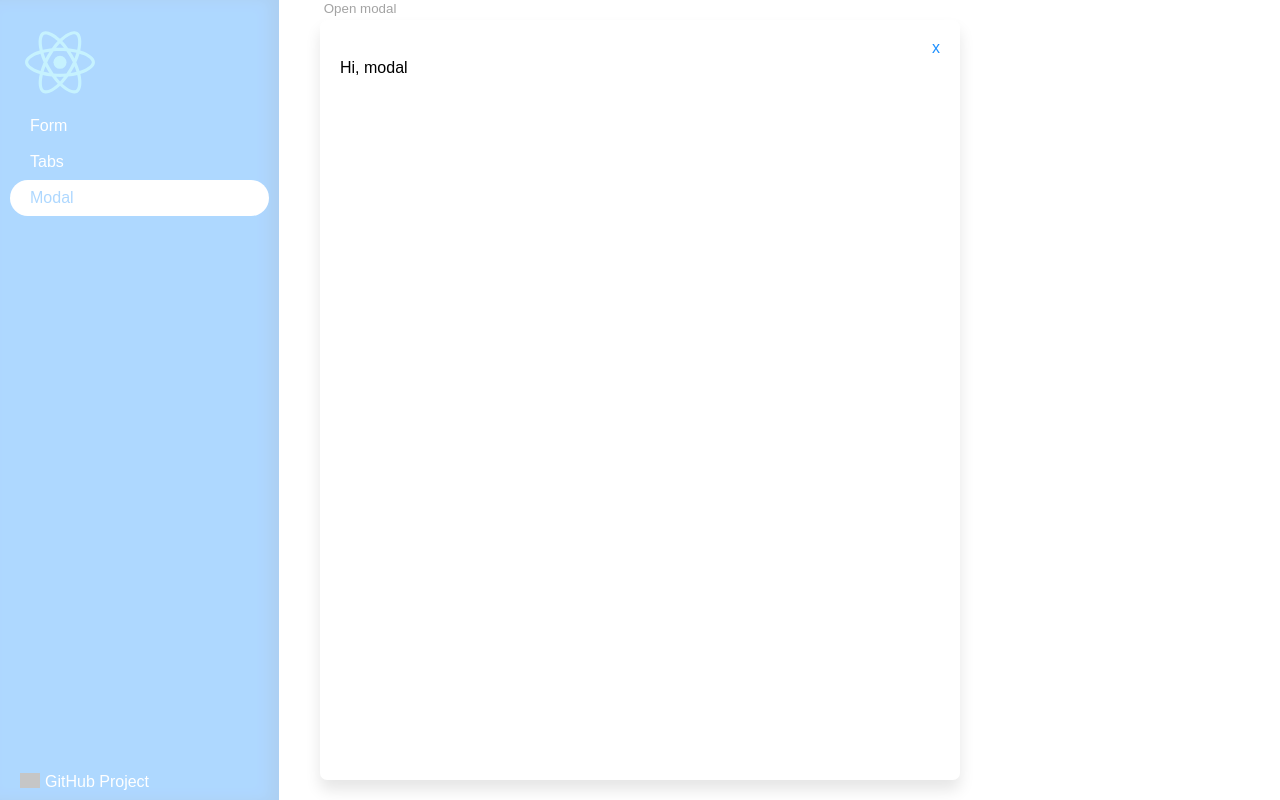
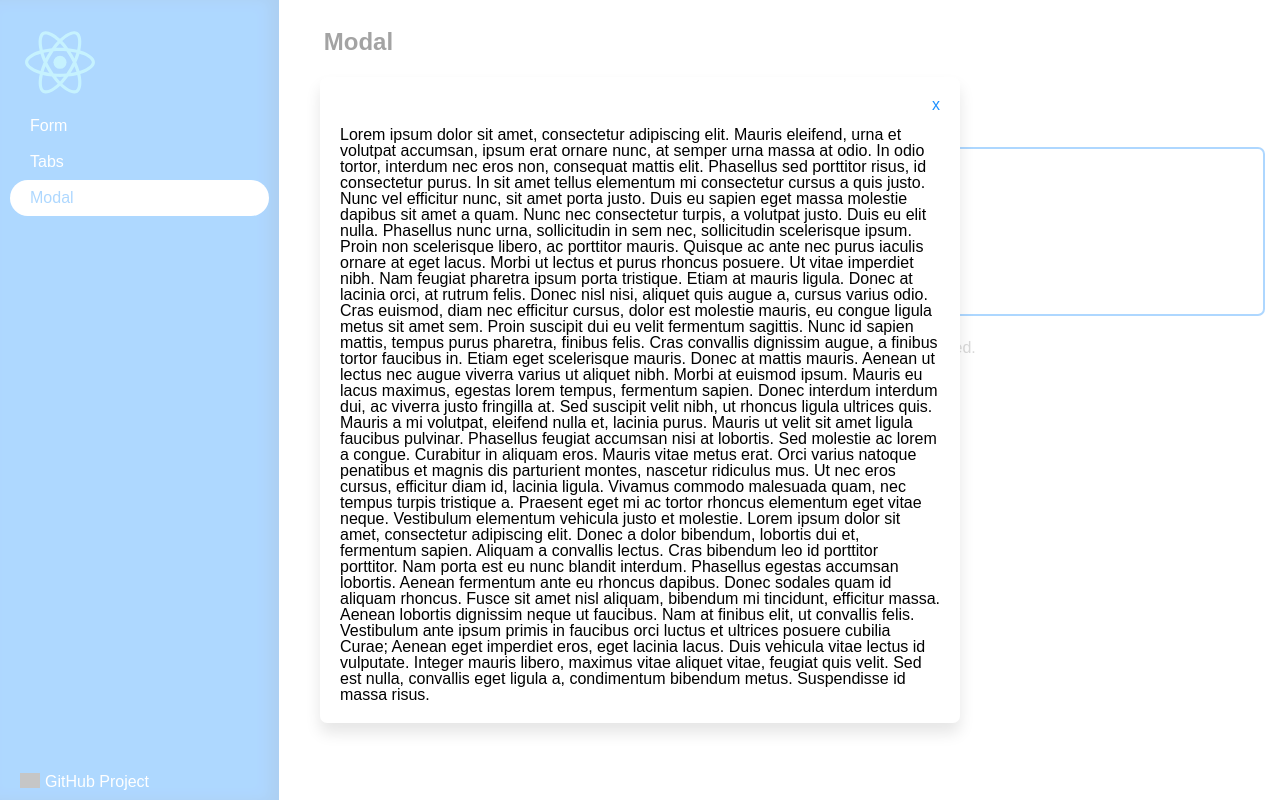
Before and after one commit to erikmonjas/react-component-library, a React (Create React App) app: page /modal in a window 1280 px wide. Both pictures are taken after a click on the button "Open modal". Built offline with nearby package versions, Linux system fonts and the light colour scheme; grey boxes are pictures that could not be loaded.

Commit message:
feature: modal

```diff
--- a/src/components/Modal/index.js
+++ b/src/components/Modal/index.js
@@ -16,6 +16,15 @@ const Modal = ({ children, launcher }) => {
       });
   }, []);
 
+  useEffect(() => {
+    const modalInner = wrapper.current.querySelector(".modal__inner");
+    const modalContent = wrapper.current.querySelector(".modal__content");
+
+    if (modalInner.clientHeight - 70 < modalContent.clientHeight) {
+      modalInner.style.overflowY = "auto";
+    }
+  }, [isOpen]);
+
   return (
     <div className={`modal ${isOpen ? "" : "d-none"}`} ref={wrapper}>
       <div className="modal__background" />
@@ -23,7 +32,7 @@ const Modal = ({ children, launcher }) => {
         <span className="modal__close" onClick={() => setOpen(false)}>
           x
         </span>
-        {children}
+        <div className="modal__content">{children}</div>
       </div>
     </div>
   );
--- a/src/components/Modal/modal.scss
+++ b/src/components/Modal/modal.scss
@@ -10,6 +10,7 @@ $componentName: modal;
   display: flex;
   justify-content: center;
   align-items: center;
+  z-index: 10;
 }
 
 .#{$componentName}__background {
@@ -24,14 +25,13 @@ $componentName: modal;
 .#{$componentName}__inner {
   position: relative;
   width: 50%;
-  height: calc(100% - 40px);
+  max-height: calc(100% - 40px);
   min-width: 300px;
   background-color: #fff;
   box-shadow: 0px 10px 15px 0px rgba(0,0,0,0.1);
   border-radius: 7px;
   padding: 20px;
-  padding-top: 40px;
-  z-index: 1;
+  padding-top: 50px;
 }
 
 .#{$componentName}__close {
--- a/src/containers/ModalContainer.js
+++ b/src/containers/ModalContainer.js
@@ -1,15 +1,8 @@
 import React from "react";
-import Modal from "../components/Modal";
+import ModalDemo from "../demos/modal";
 
 const ModalContainer = () => {
-  return (
-    <div>
-      <button id="modal-launcher">Open modal</button>
-      <Modal launcher="modal-launcher">
-        <p>Hi, modal</p>
-      </Modal>
-    </div>
-  );
+  return <ModalDemo />;
 };
 
 export default ModalContainer;
--- /dev/null
+++ b/src/demos/modal/index.js
@@ -0,0 +1,90 @@
+import React from "react";
+import MarkDown from "markdown-to-jsx";
+import Modal from "../../components/Modal";
+
+const ModalDemo = () => {
+  const md = `
+    <button id="modal-launcher" className="button">
+      Open modal
+    </button>
+    <Modal launcher="modal-launcher">
+      <p>Hi, modal</p>
+    </Modal>
+  `;
+  return (
+    <>
+      <h2 className="fz-24 mb-40 font-weight-bold mt-30">Modal</h2>
+      <button id="modal-launcher" className="button">
+        Open modal
+      </button>
+      <Modal launcher="modal-launcher">
+        <p>
+          Lorem ipsum dolor sit amet, consectetur adipiscing elit. Mauris
+          eleifend, urna et volutpat accumsan, ipsum erat ornare nunc, at semper
+          urna massa at odio. In odio tortor, interdum nec eros non, consequat
+          mattis elit. Phasellus sed porttitor risus, id consectetur purus. In
+          sit amet tellus elementum mi consectetur cursus a quis justo. Nunc vel
+          efficitur nunc, sit amet porta justo. Duis eu sapien eget massa
+          molestie dapibus sit amet a quam. Nunc nec consectetur turpis, a
+          volutpat justo. Duis eu elit nulla. Phasellus nunc urna, sollicitudin
+          in sem nec, sollicitudin scelerisque ipsum. Proin non scelerisque
+          libero, ac porttitor mauris. Quisque ac ante nec purus iaculis ornare
+          at eget lacus. Morbi ut lectus et purus rhoncus posuere. Ut vitae
+          imperdiet nibh. Nam feugiat pharetra ipsum porta tristique. Etiam at
+          mauris ligula. Donec at lacinia orci, at rutrum felis. Donec nisl
+          nisi, aliquet quis augue a, cursus varius odio. Cras euismod, diam nec
+          efficitur cursus, dolor est molestie mauris, eu congue ligula metus
+          sit amet sem. Proin suscipit dui eu velit fermentum sagittis. Nunc id
+          sapien mattis, tempus purus pharetra, finibus felis. Cras convallis
+          dignissim augue, a finibus tortor faucibus in. Etiam eget scelerisque
+          mauris. Donec at mattis mauris. Aenean ut lectus nec augue viverra
+          varius ut aliquet nibh. Morbi at euismod ipsum. Mauris eu lacus
+          maximus, egestas lorem tempus, fermentum sapien. Donec interdum
+          interdum dui, ac viverra justo fringilla at. Sed suscipit velit nibh,
+          ut rhoncus ligula ultrices quis. Mauris a mi volutpat, eleifend nulla
+          et, lacinia purus. Mauris ut velit sit amet ligula faucibus pulvinar.
+          Phasellus feugiat accumsan nisi at lobortis. Sed molestie ac lorem a
+          congue. Curabitur in aliquam eros. Mauris vitae metus erat. Orci
+          varius natoque penatibus et magnis dis parturient montes, nascetur
+          ridiculus mus. Ut nec eros cursus, efficitur diam id, lacinia ligula.
+          Vivamus commodo malesuada quam, nec tempus turpis tristique a.
+          Praesent eget mi ac tortor rhoncus elementum eget vitae neque.
+          Vestibulum elementum vehicula justo et molestie. Lorem ipsum dolor sit
+          amet, consectetur adipiscing elit. Donec a dolor bibendum, lobortis
+          dui et, fermentum sapien. Aliquam a convallis lectus. Cras bibendum
+          leo id porttitor porttitor. Nam porta est eu nunc blandit interdum.
+          Phasellus egestas accumsan lobortis. Aenean fermentum ante eu rhoncus
+          dapibus. Donec sodales quam id aliquam rhoncus. Fusce sit amet nisl
+          aliquam, bibendum mi tincidunt, efficitur massa. Aenean lobortis
+          dignissim neque ut faucibus. Nam at finibus elit, ut convallis felis.
+          Vestibulum ante ipsum primis in faucibus orci luctus et ultrices
+          posuere cubilia Curae; Aenean eget imperdiet eros, eget lacinia lacus.
+          Duis vehicula vitae lectus id vulputate. Integer mauris libero,
+          maximus vitae aliquet vitae, feugiat quis velit. Sed est nulla,
+          convallis eget ligula a, condimentum bibendum metus. Suspendisse id
+          massa risus.
+        </p>
+      </Modal>
+      <MarkDown
+        className="code-block mt-20"
+        children={md}
+        options={{
+          overrides: {
+            Modal: {
+              component: Modal
+            }
+          }
+        }}
+      />
+      <ul className="prop-list mt-20 mb-40">
+        <li>
+          <strong>launcher</strong>{" "}
+          <span className="code">string, required</span>: id of the element
+          which will launch the modal when clicked.
+        </li>
+      </ul>
+    </>
+  );
+};
+
+export default ModalDemo;
```
